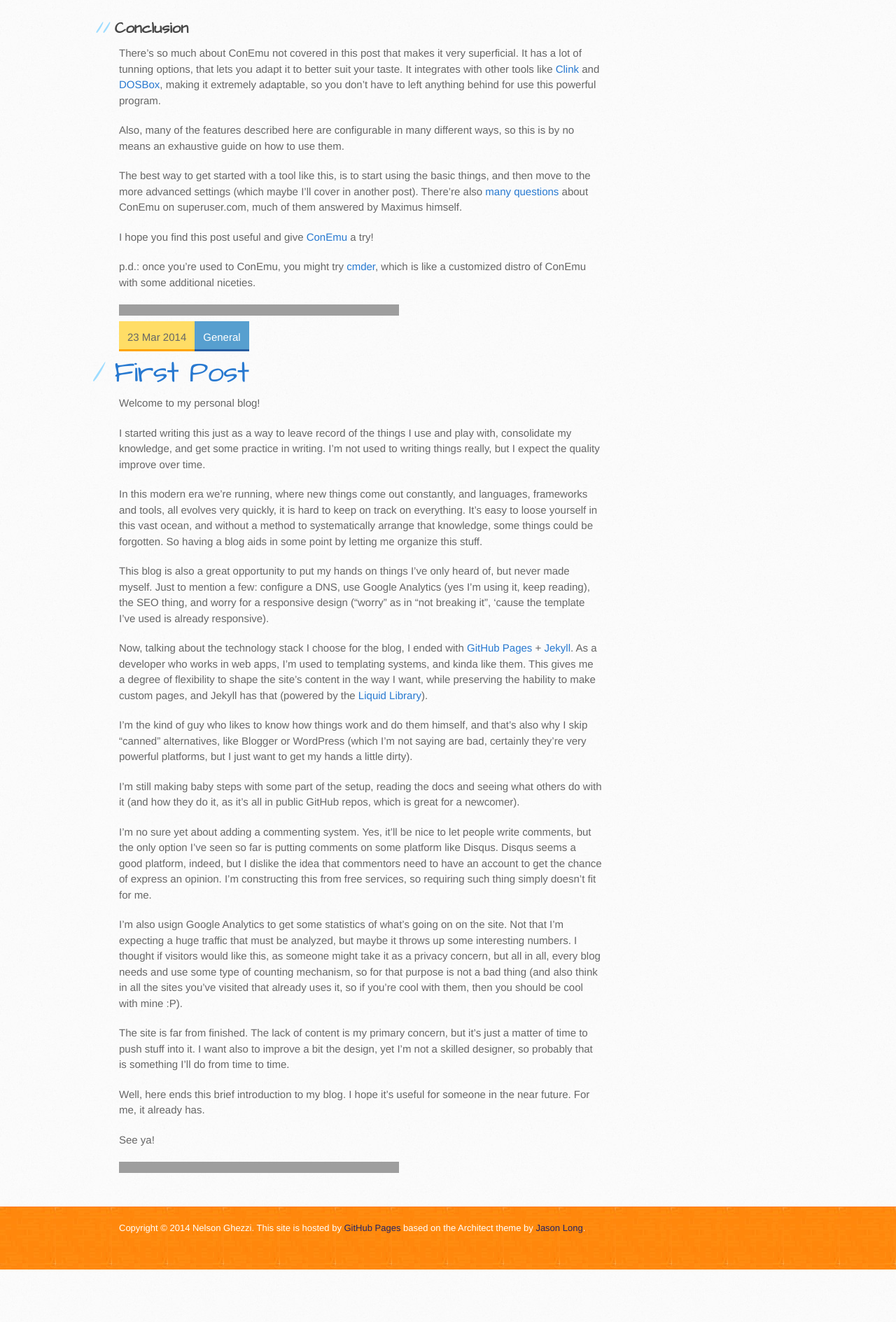
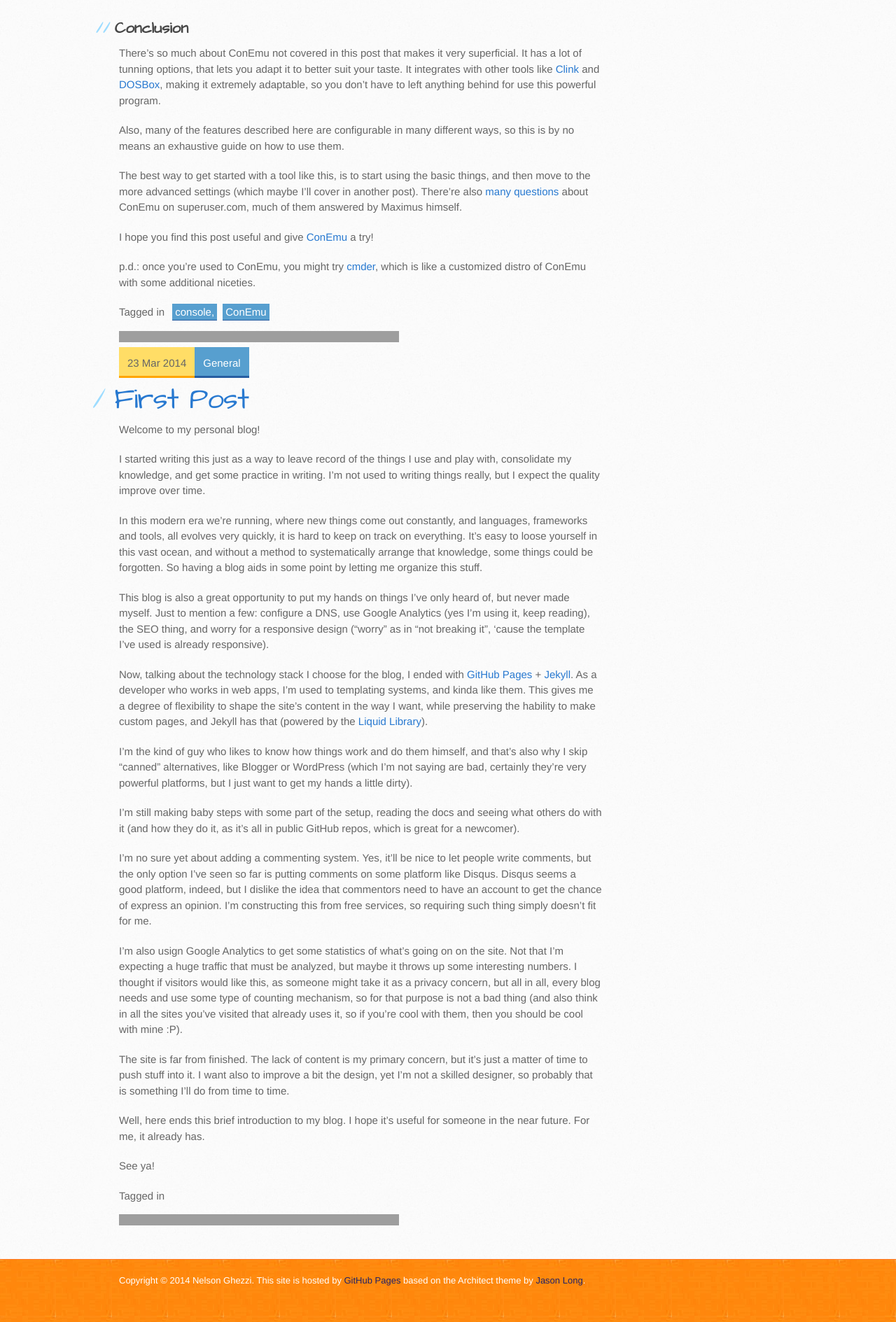
Before and after one commit to nelsonghezzi/nelsonghezzi.github.io, a Jekyll site: the page built from blog/index.html, in a window 1280 px wide, cut to the strip 3615-5504 px from the top of the page. Shown: the whole strip at 70% size. Built offline with Jekyll 4.4.1, drawn with Linux system fonts in a browser that asks for light colours; comment, search, counter and statistics services are not loaded; before the commit the page ends 5429 px from its top, so only the background shows below that; grey boxes are pictures that could not be loaded.

Commit message:
Tag rendering and custom search
Added section with post's tags at the end of the post with link to
custom search.
Added Google Custom Search to overall site.

```diff
--- a/_layouts/master.html
+++ b/_layouts/master.html
@@ -36,6 +36,21 @@
         <a href="https://github.com/nelsonghezzi" class="button">
             <small>Follow me on</small>
             GitHub</a>
+        <div class="search-box">
+            <script>
+                (function() {
+                    var cx = '004016629208592584827:mbe1hjreui0';
+                    var gcse = document.createElement('script');
+                    gcse.type = 'text/javascript';
+                    gcse.async = true;
+                    gcse.src = (document.location.protocol == 'https:' ? 'https:' : 'http:') +
+                            '//www.google.com/cse/cse.js?cx=' + cx;
+                    var s = document.getElementsByTagName('script')[0];
+                    s.parentNode.insertBefore(gcse, s);
+                })();
+            </script>
+            <gcse:searchbox-only resultsUrl="/blog/search.html"></gcse:searchbox-only>
+        </div>
     </div>
 </header>
 <div id="content-wrapper">
--- a/blog/index.html
+++ b/blog/index.html
@@ -12,6 +12,14 @@
     </section>
     <h1><a href="{{ post.url }}">{{ post.title }}</a></h1>
     <div class="body">{{ post.content }}</div>
+    {% if post.tags %}
+    <section class="tags">
+      <span>Tagged in</span>
+      {% for tag in post.tags | split: ',' %}
+      <a title="Search posts tagged {{ tag }}" rel="tag" href="/blog/search.html?q={{ tag }}">{{ tag }}</a>
+      {% endfor %}
+    </section>
+    {% endif %}
 </div>
   <hr />
   {% else %}
--- a/stylesheets/stylesheet.css
+++ b/stylesheets/stylesheet.css
@@ -277,7 +277,7 @@
   background: transparent url('../images/hr.png') 0 0 no-repeat;
 }
 
-table {
+/*table {
   width: 100%;
   border: 1px solid #ebebeb;
 }
@@ -295,8 +295,7 @@
 form {
   background: #f2f2f2;
   padding: 20px;
-
-}
+}*/
 
 
 /* GENERAL ELEMENT TYPE STYLES */
@@ -434,6 +433,38 @@
   color: #444;
 }
 
+.tags {
+
+}
+
+.tags span {
+    margin-right: 5px;
+}
+
+.tags a {
+    padding: 3px 4px;
+    margin: 0px 2px;
+    color: white;
+    /*text-shadow: 1px 1px 0 #DBDBDB;*/
+    background-color: #579fcf;
+    text-decoration: none;
+    border-bottom: solid 1px #275da1;
+}
+
+.tags a:hover {
+    cursor: pointer;
+    background-color: #275da1;
+}
+
+header div.search-box {
+    float: right;
+    width: 300px;
+}
+
+header div.search-box form {
+    padding: 0px;
+}
+
 /* MISC */
 .clearfix:after {
   clear: both;
@@ -523,6 +554,7 @@
     font-size: 13px;
     display: inline;
   }
+
   #main-content,
   aside#sidebar {
     float: none;
```
Also changed, not shown: _layouts/post.html (+8 -0 lines), blog/search.html (added, +17 -0 lines).
